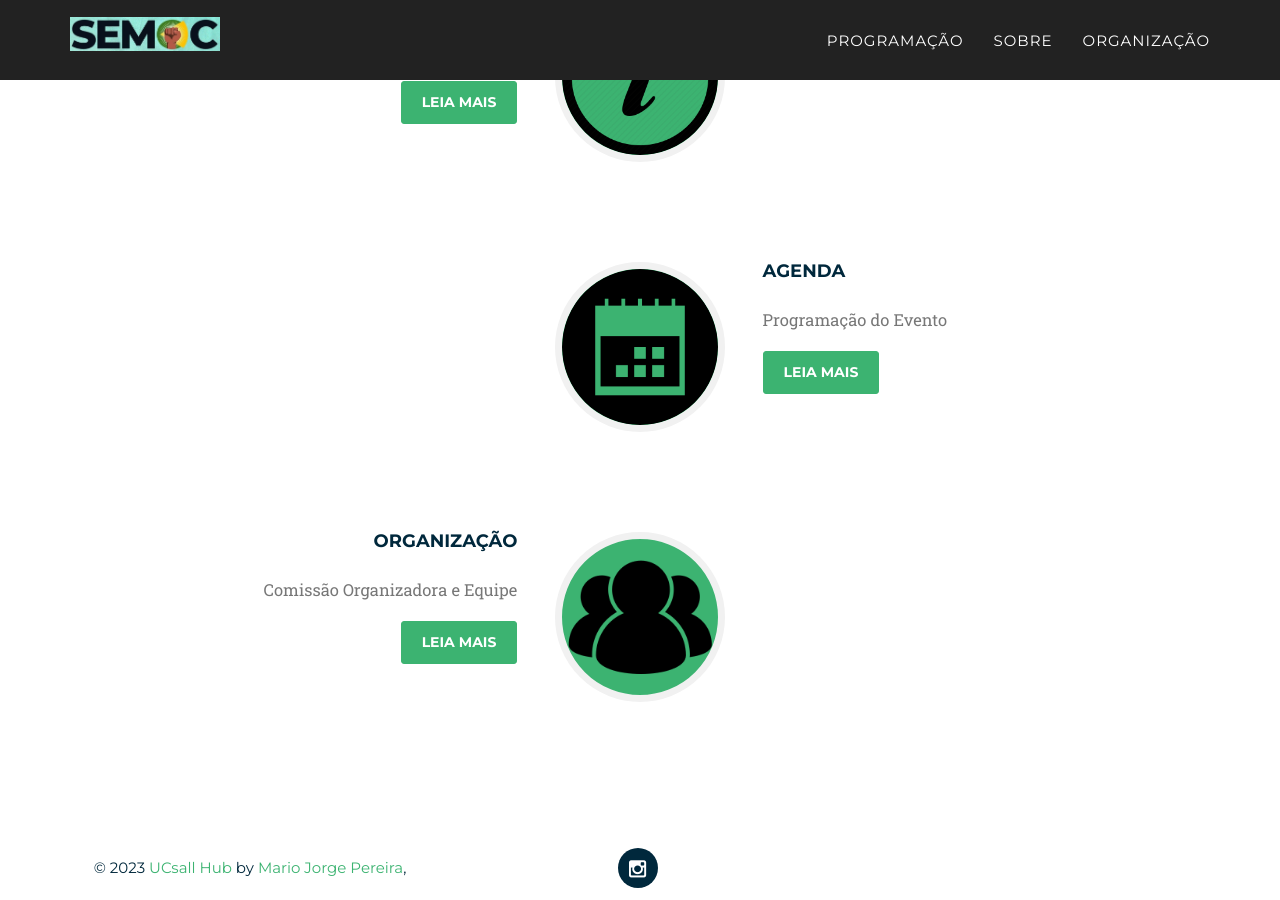
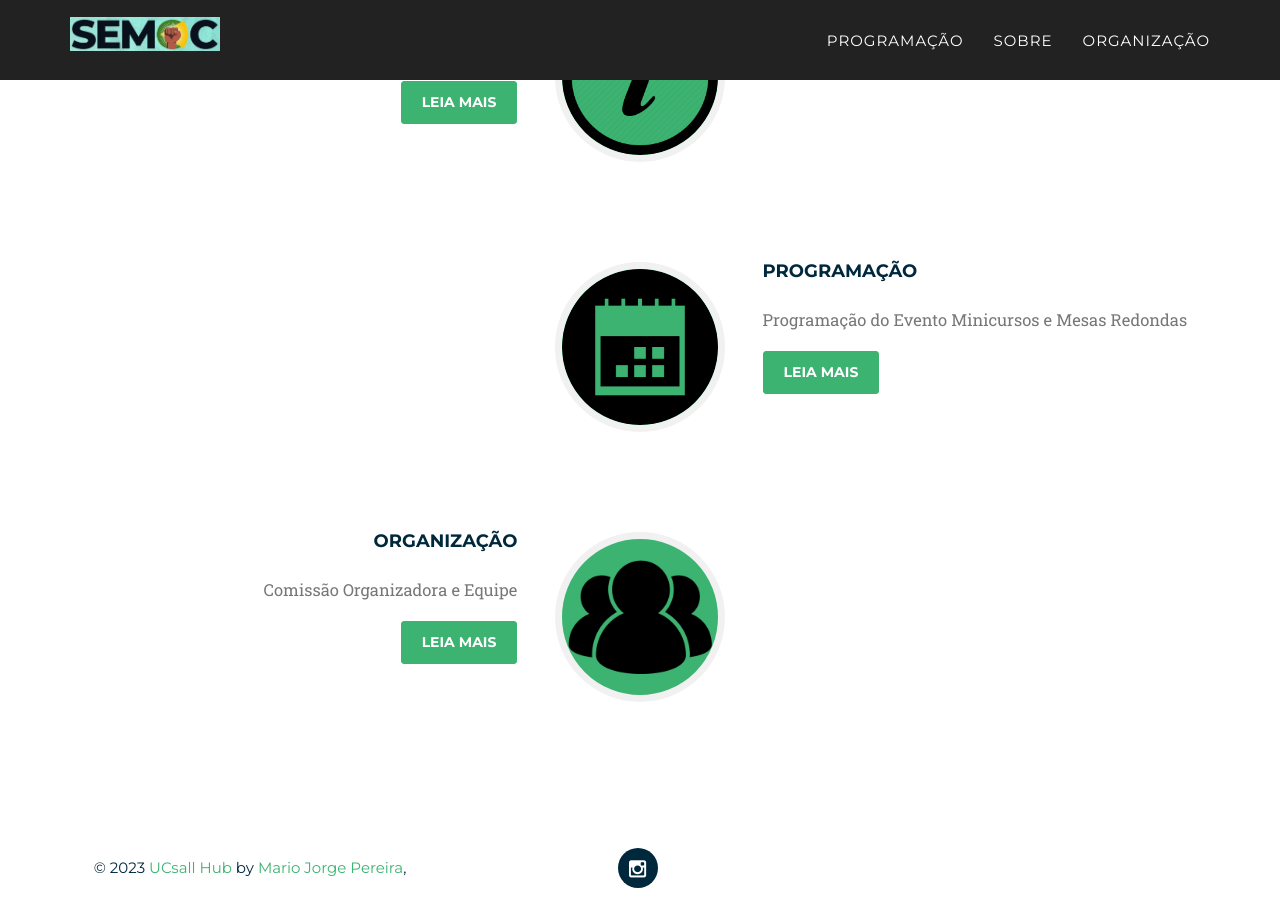
Before and after one commit to mariojp/semoc-site, a Jekyll site: the page built from index.html, in a window 1280 px wide and 900 px high, scrolled down 1477 px. Built offline with Jekyll 4.4.1, drawn with Linux system fonts in a browser that asks for light colours; some web fonts are replaced.

Commit message:
Update home_about_data.yml

```diff
--- a/_data/twenty_17/home_about_data.yml
+++ b/_data/twenty_17/home_about_data.yml
@@ -6,8 +6,8 @@
 
 - inverted: timeline-inverted
   img: icon-agenda.jpeg
-  name: Agenda
-  info: Programação do Evento
+  name: Programação
+  info: Programação do Evento Minicursos e Mesas Redondas
   link: /agenda
 
 - inverted:
```
